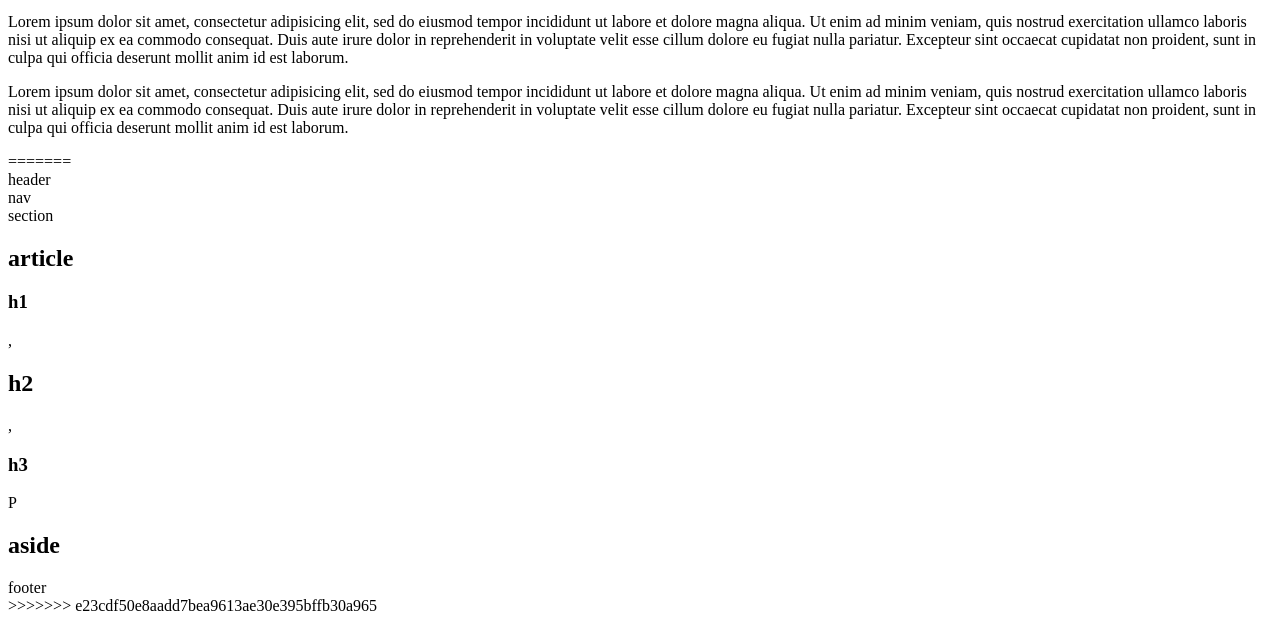
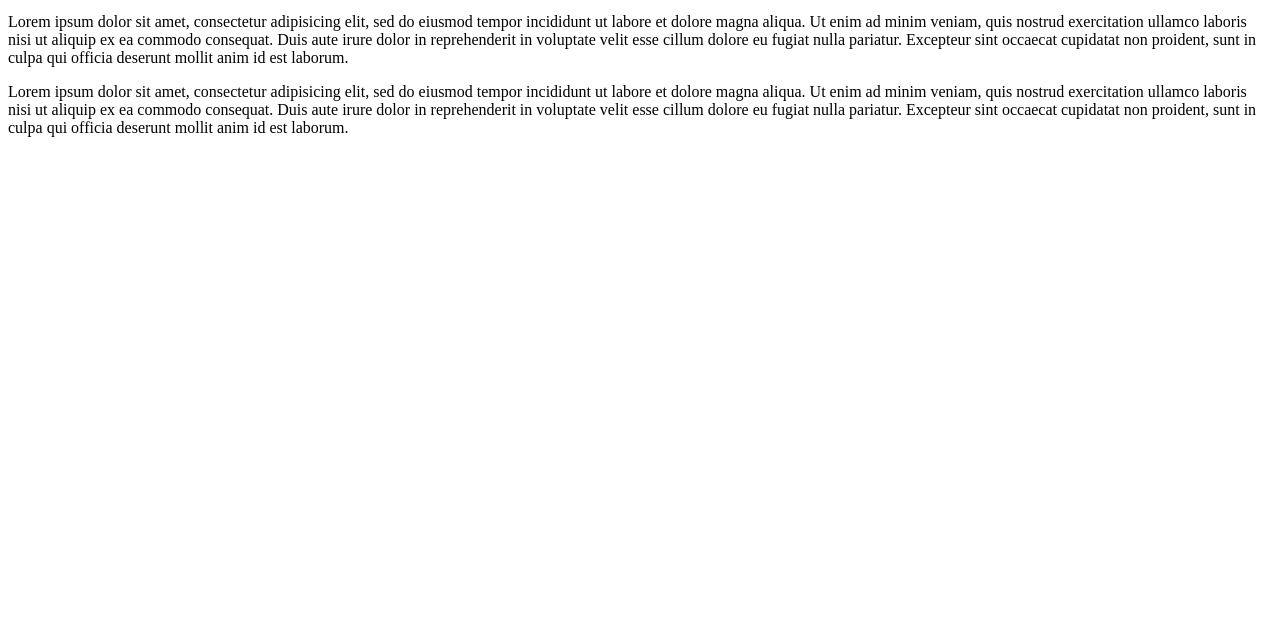
Before and after one commit to tbwilson89/Basic-Portfolio, a plain HTML site: page index.html in a window 1280 px wide. Shown: the part 269-892 px from the top of the page. After the commit the page ends 800 px from the top, so only its background shows below. Drawn offline with Linux system fonts and the light colour scheme; files that its build step writes are made by us from their sources.

Commit message:
initial Commit

```diff
--- a/index.html
+++ b/index.html
@@ -22,34 +22,5 @@
       <p>Lorem ipsum dolor sit amet, consectetur adipisicing elit, sed do eiusmod tempor incididunt ut labore et dolore magna aliqua. Ut enim ad minim veniam, quis nostrud exercitation ullamco laboris nisi ut aliquip ex ea commodo consequat. Duis aute irure dolor in reprehenderit in voluptate velit esse cillum dolore eu fugiat nulla pariatur. Excepteur sint occaecat cupidatat non proident, sunt in culpa qui officia deserunt mollit anim id est laborum.</p>
       <p>Lorem ipsum dolor sit amet, consectetur adipisicing elit, sed do eiusmod tempor incididunt ut labore et dolore magna aliqua. Ut enim ad minim veniam, quis nostrud exercitation ullamco laboris nisi ut aliquip ex ea commodo consequat. Duis aute irure dolor in reprehenderit in voluptate velit esse cillum dolore eu fugiat nulla pariatur. Excepteur sint occaecat cupidatat non proident, sunt in culpa qui officia deserunt mollit anim id est laborum.</p>
     </section>
-=======
-    <title></title>
-  </head>
-  <body>
-    <header>
-      header
-    </header>
-    <nav>
-      nav
-    </nav>
-    <section>
-      section
-      <article class="">
-        <h2>article</h2>
-        <div>
-          <h1>h1</h1>, <h2>h2</h2>, <h3>h3</h3>
-        </div>
-        <div>
-          <p>
-            P
-          </p>
-        </div>
-      </article>
-    </section>
-    <aside class="">
-      <h2>aside</h2>
-    </aside>
-    <footer>footer</footer>
->>>>>>> e23cdf50e8aadd7bea9613ae30e395bffb30a965
   </body>
 </html>
```
Also changed, not shown: style.css (deleted).
